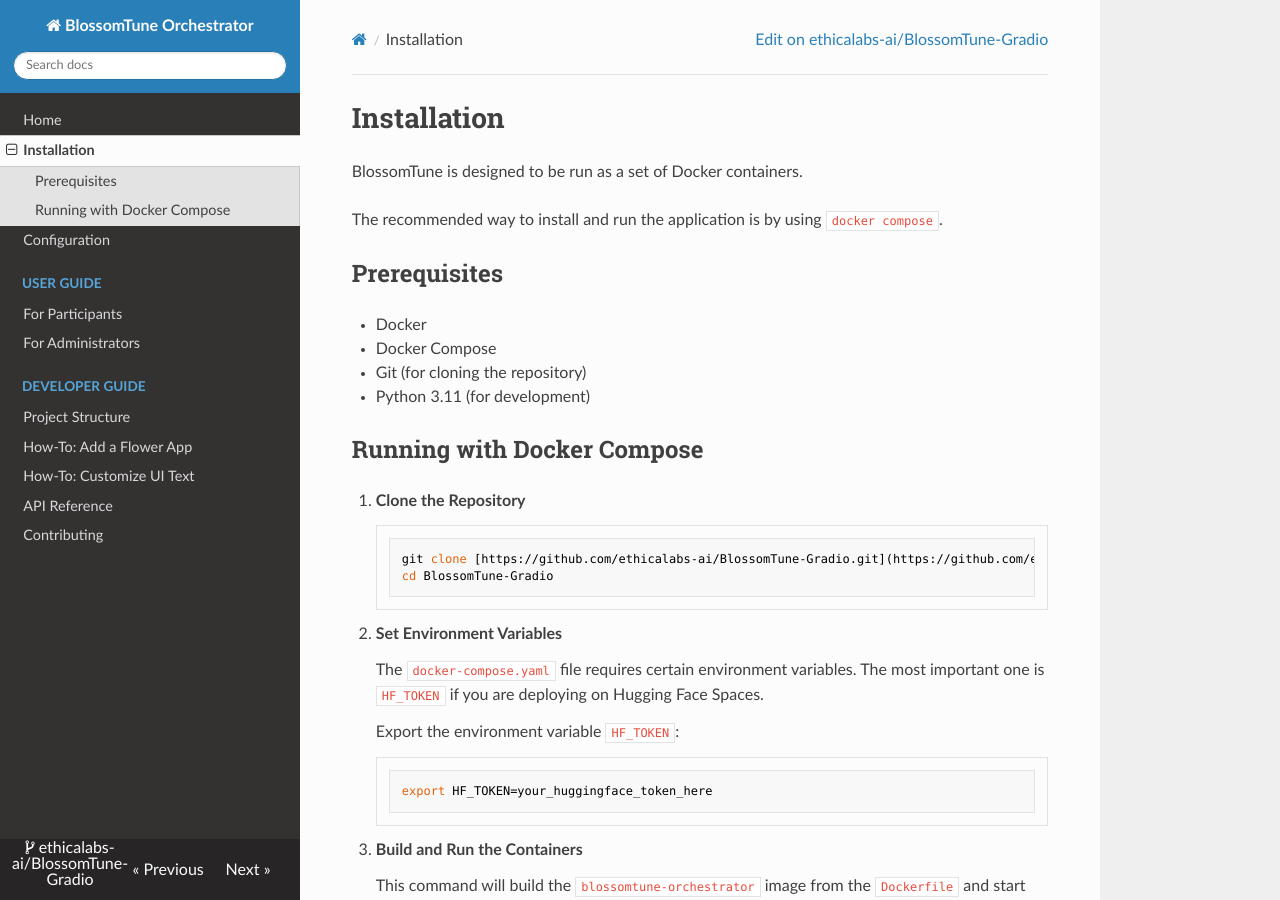
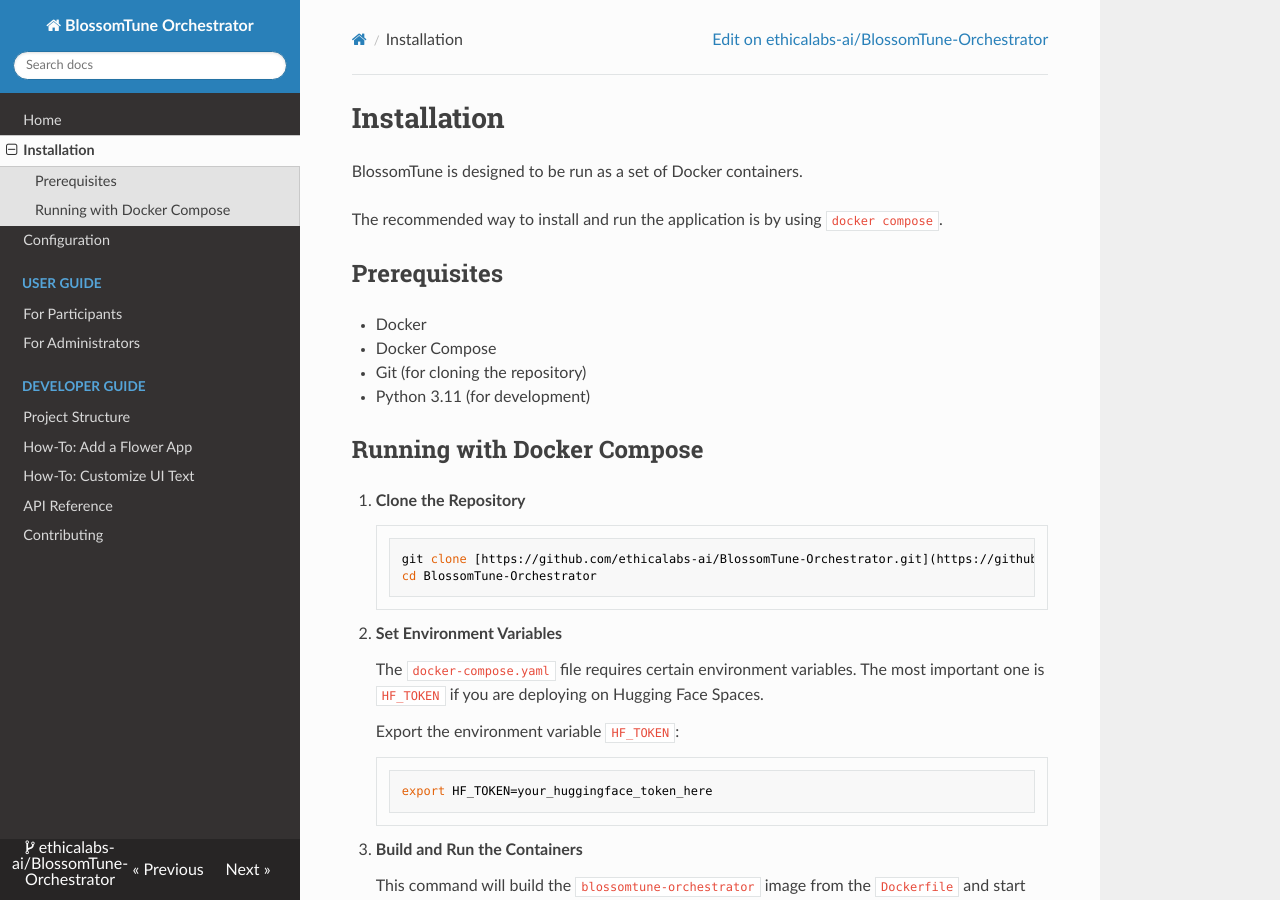
Before and after one commit to ethicalabs-ai/BlossomTune-Orchestrator, an MkDocs documentation site: the page built from docs/installation.md, in a window 1280 px wide and 900 px high. Built offline with MkDocs 1.6.1, drawn with Linux system fonts in a browser that asks for light colours; nearby versions of some CDN libraries.

````diff
--- a/docs/installation.md
+++ b/docs/installation.md
@@ -16,8 +16,8 @@
 1.  **Clone the Repository**
 
     ```bash
-    git clone [https://github.com/ethicalabs-ai/BlossomTune-Gradio.git](https://github.com/ethicalabs-ai/BlossomTune-Gradio.git)
-    cd BlossomTune-Gradio
+    git clone [https://github.com/ethicalabs-ai/BlossomTune-Orchestrator.git](https://github.com/ethicalabs-ai/BlossomTune-Orchestrator.git)
+    cd BlossomTune-Orchestrator
     ```
 
 2.  **Set Environment Variables**
--- a/mkdocs.yml
+++ b/mkdocs.yml
@@ -2,8 +2,8 @@
 site_description: A web-based orchestrator for managing Flower federated learning experiments.
 site_author: BlossomTune Developers
 
-repo_url: https://github.com/ethicalabs-ai/BlossomTune-Gradio
-repo_name: ethicalabs-ai/BlossomTune-Gradio
+repo_url: https://github.com/ethicalabs-ai/BlossomTune-Orchestrator
+repo_name: ethicalabs-ai/BlossomTune-Orchestrator
 
 theme:
   name: readthedocs
````
Also changed, not shown: README.md (+2 -2 lines), 1 other file.
